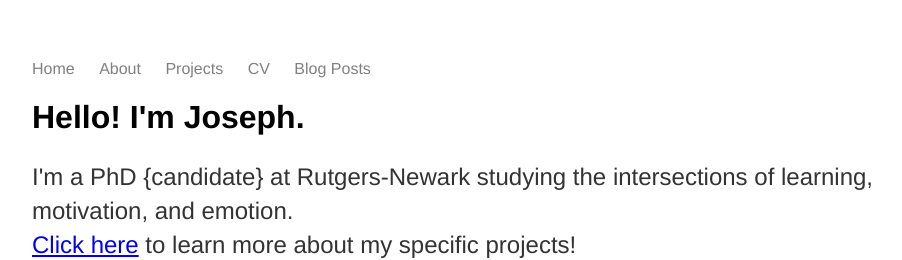
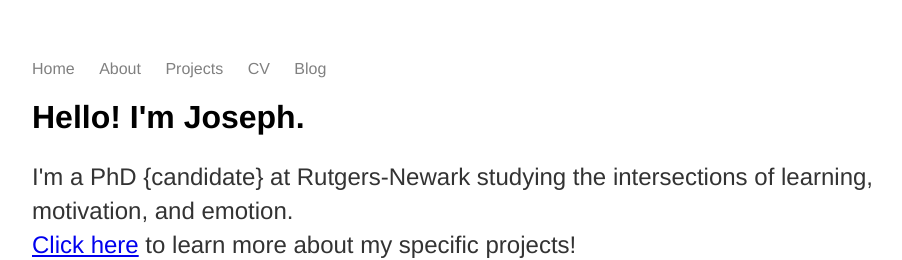
Before and after one commit to ColantonioLearn/ColantonioLearn.github.io, a Jekyll site: the page built from index.html, in a window 1280 px wide. Shown: the top 260 px of the page, without its empty margins (160-1062 px from the left). Built offline with Jekyll 4.4.1, drawn with Linux system fonts in a browser that asks for light colours.

Commit message:
remove 'posts' from Blog link

```diff
--- a/_layouts/default.html
+++ b/_layouts/default.html
@@ -16,7 +16,7 @@
 	        	<li><a href="/about" class="menu">About</a></li>
 			<li><a href="/projects" class="menu">Projects</a></li>
         		<li><a href="/cv/curriculum_vitae.pdf", target="_blank" class="menu">CV</a></li>
-        		<li><a href="/blog" class="menu">Blog Posts</a></li>
+        		<li><a href="/blog" class="menu">Blog</a></li>
     		</ul>
 		</nav>
 		<div class="container">
```
